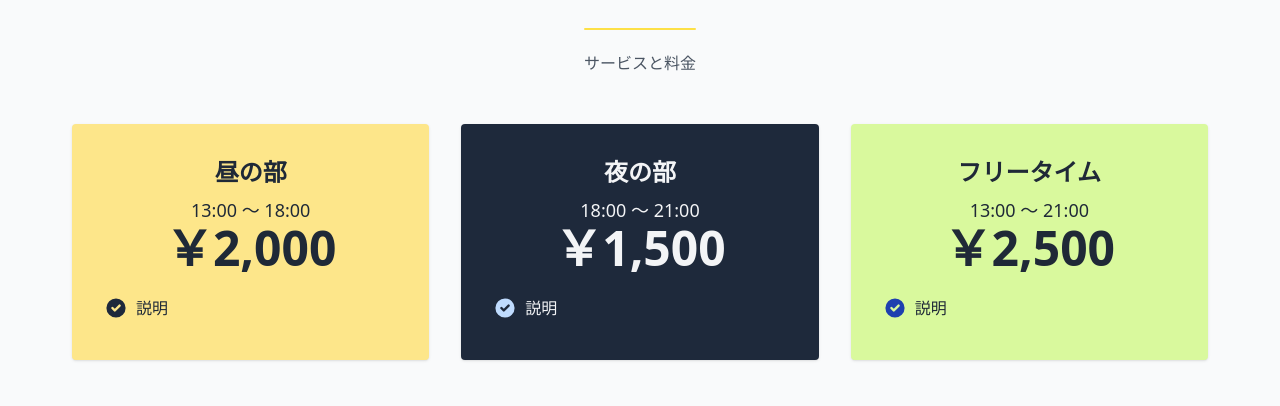
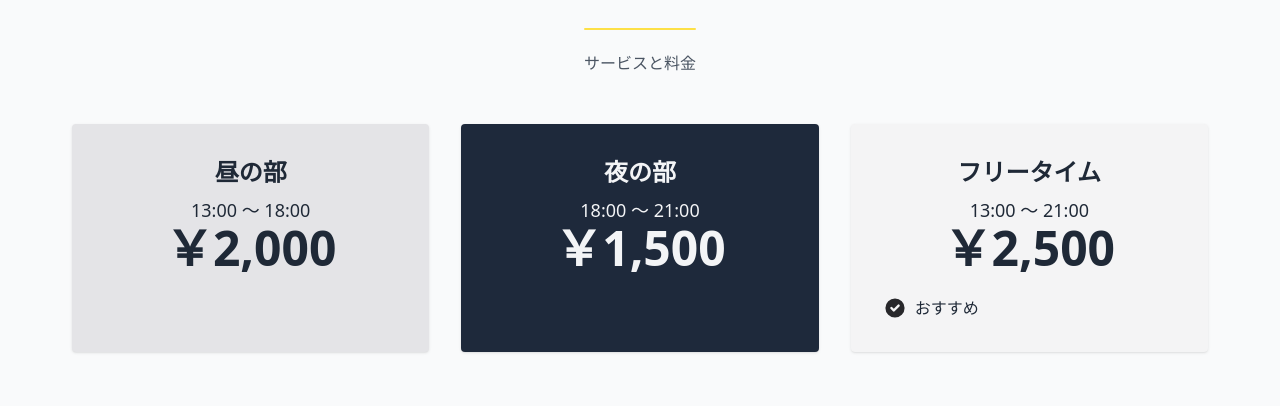
Before and after one commit to merrr224/tretar-official-website, a Next.js app: page / in a window 1280 px wide. Shown: the part 1640-2046 px from the top of the page. Built offline with nearby package versions, Linux system fonts and the light colour scheme.

Commit message:
fix: サービスメニューの見た目をノーカラーに

```diff
--- a/src/app/page.tsx
+++ b/src/app/page.tsx
@@ -144,7 +144,7 @@ export default function Home() {
 
                 <div className="flex flex-wrap items-stretch -mx-4">
                   <div className="flex w-full mb-8 sm:px-4 md:w-1/3 lg:w-1/3 lg:mb-0">
-                    <div className="flex flex-grow flex-col p-6 space-y-6 rounded shadow sm:p-8 bg-amber-200">
+                    <div className="flex flex-grow flex-col p-6 space-y-6 rounded shadow sm:p-8 bg-zinc-200">
                       <div className="space-y-2">
                         <h4 className="text-2xl font-bold text-gray-800">昼の部</h4>
                         <p className="mt-3 leadi text-lg text-gray-800">13:00 ～ 18:00</p>
@@ -152,10 +152,6 @@ export default function Home() {
                       </div>
                       <ul className="flex-1 mb-6 text-gray-800">
                         <li className="flex mb-2 space-x-2">
-                          <svg xmlns="http://www.w3.org/2000/svg" viewBox="0 0 20 20" fill="currentColor" className="flex-shrink-0 w-6 h-6 text-slate-800">
-                            <path fillRule="evenodd" d="M10 18a8 8 0 100-16 8 8 0 000 16zm3.707-9.293a1 1 0 00-1.414-1.414L9 10.586 7.707 9.293a1 1 0 00-1.414 1.414l2 2a1 1 0 001.414 0l4-4z" clipRule="evenodd"></path>
-                          </svg>
-                          <span>説明</span>
                         </li>
                       </ul>
                       {/*<button type="button" className="inline-block px-5 py-3 font-semibold tracki text-center rounded bg-gray-400 text-gray-900">Get Started</button>*/}
@@ -172,10 +168,6 @@ export default function Home() {
                       </div>
                       <ul className="flex-1 space-y-2">
                         <li className="flex items-center space-x-2">
-                          <svg xmlns="http://www.w3.org/2000/svg" viewBox="0 0 20 20" fill="currentColor" className="flex-shrink-0 w-6 h-6 text-blue-200">
-                            <path fillRule="evenodd" d="M10 18a8 8 0 100-16 8 8 0 000 16zm3.707-9.293a1 1 0 00-1.414-1.414L9 10.586 7.707 9.293a1 1 0 00-1.414 1.414l2 2a1 1 0 001.414 0l4-4z" clipRule="evenodd"></path>
-                          </svg>
-                          <span>説明</span>
                         </li>
                       </ul>
                       {/*<a rel="noopener noreferrer" href="#" className="inline-block w-full px-5 py-3 font-bold tracki text-center rounded bg-slate-950 text-gray-100">Get Started</a>*/}
@@ -184,7 +176,7 @@ export default function Home() {
 
 
                   <div className="flex w-full mb-8 sm:px-4 md:w-1/3 lg:w-1/3 lg:mb-0">
-                    <div className="flex flex-grow flex-col p-6 space-y-6 rounded shadow sm:p-8 bg-lime-200">
+                    <div className="flex flex-grow flex-col p-6 space-y-6 rounded shadow sm:p-8 bg-zinc-100">
                       <div className="space-y-2">
                         <h4 className="text-2xl font-bold text-gray-800">フリータイム</h4>
                         <p className="text-lg tracki text-gray-800">13:00 ～ 21:00</p>
@@ -192,10 +184,10 @@ export default function Home() {
                       </div>
                       <ul className="space-y-2 text-gray-800">
                         <li className="flex items-start space-x-2">
-                          <svg xmlns="http://www.w3.org/2000/svg" viewBox="0 0 20 20" fill="currentColor" className="flex-shrink-0 w-6 h-6 text-blue-800">
+                          <svg xmlns="http://www.w3.org/2000/svg" viewBox="0 0 20 20" fill="currentColor" className="flex-shrink-0 w-6 h-6 text-zinc-800">
                             <path fillRule="evenodd" d="M10 18a8 8 0 100-16 8 8 0 000 16zm3.707-9.293a1 1 0 00-1.414-1.414L9 10.586 7.707 9.293a1 1 0 00-1.414 1.414l2 2a1 1 0 001.414 0l4-4z" clipRule="evenodd"></path>
                           </svg>
-                          <span>説明</span>
+                          <span>おすすめ</span>
                         </li>
                       </ul>
                       {/*<a rel="noopener noreferrer" href="#" className="inline-block w-full px-5 py-3 font-semibold tracki text-center rounded bg-gray-400 text-gray-900">Get Started</a>*/}
```
